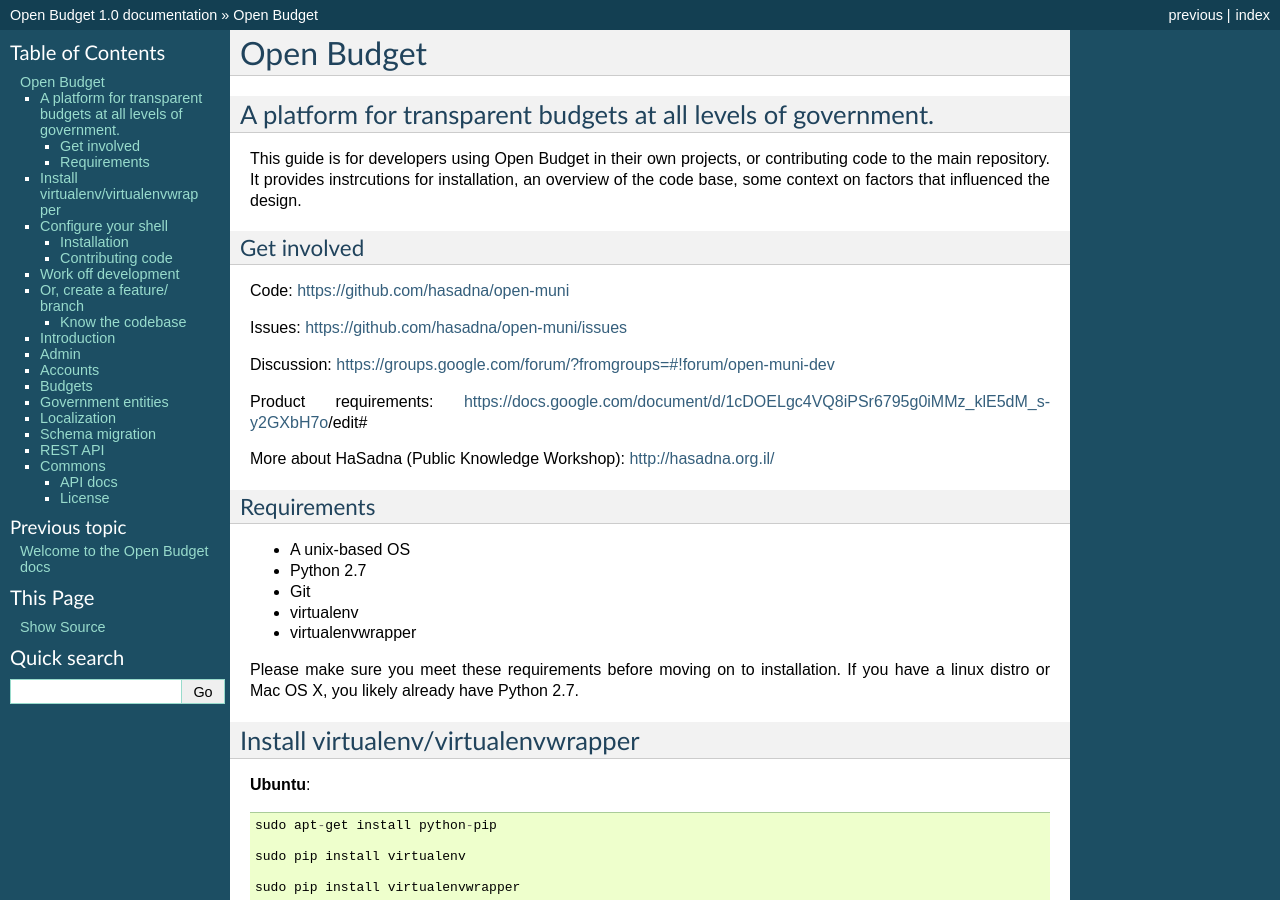
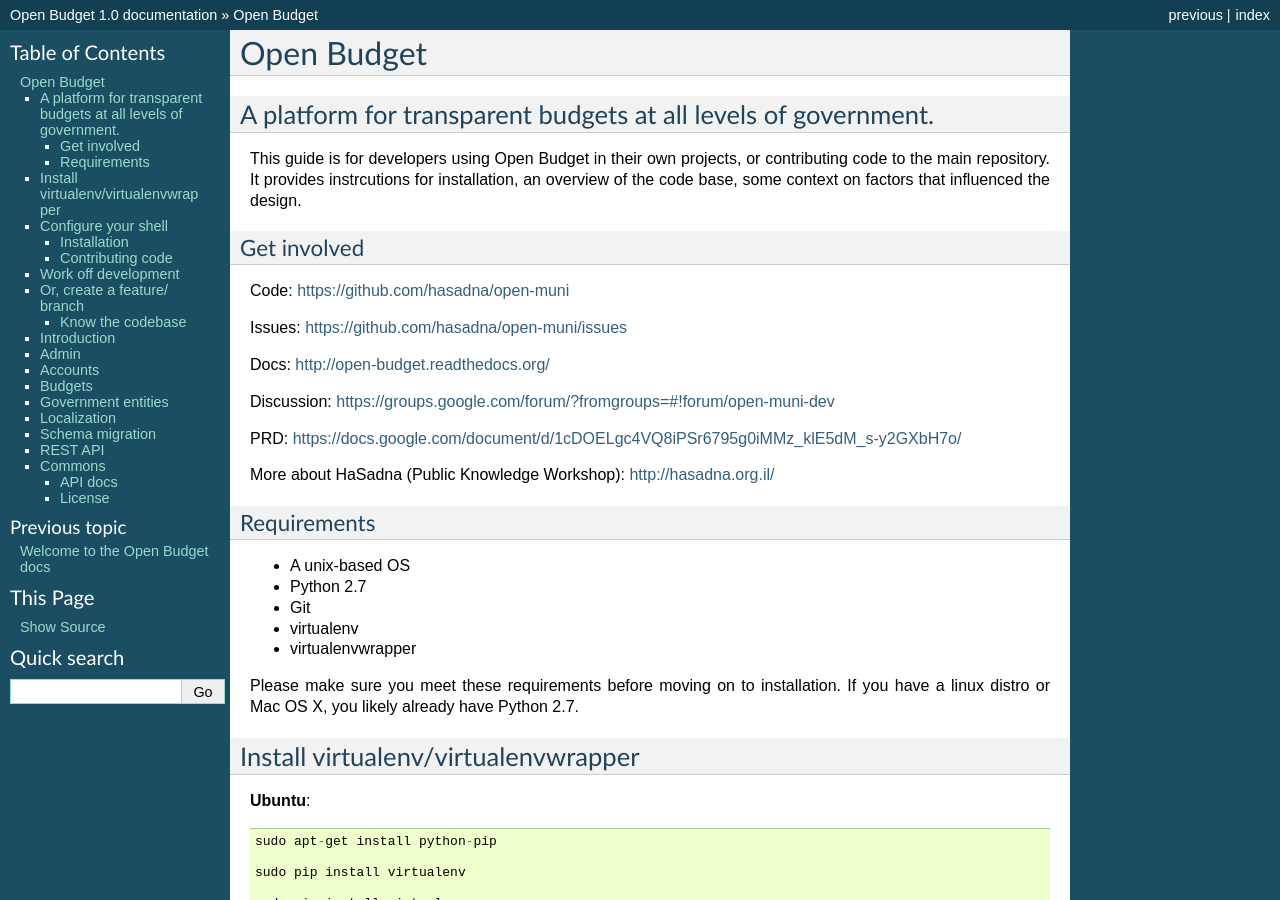
Before and after one commit to pwalsh/openbudgets, a Sphinx documentation site: the page built from docs/guide/index.rst, in a window 1280 px wide and 900 px high. Built offline with Sphinx 7.4.7, drawn with Linux system fonts in a browser that asks for light colours.

Commit message:
Update to add docs URL

```diff
--- a/docs/guide/index.rst
+++ b/docs/guide/index.rst
@@ -13,9 +13,11 @@
 
 Issues: https://github.com/hasadna/open-muni/issues
 
+Docs: http://open-budget.readthedocs.org/
+
 Discussion: https://groups.google.com/forum/?fromgroups=#!forum/open-muni-dev
 
-Product requirements: https://docs.google.com/document/d/1cDOELgc4VQ8iPSr6795g0iMMz_klE5dM_s-y2GXbH7o/edit#
+PRD: https://docs.google.com/document/d/1cDOELgc4VQ8iPSr6795g0iMMz_klE5dM_s-y2GXbH7o/
 
 More about HaSadna (Public Knowledge Workshop): http://hasadna.org.il/
 
```
